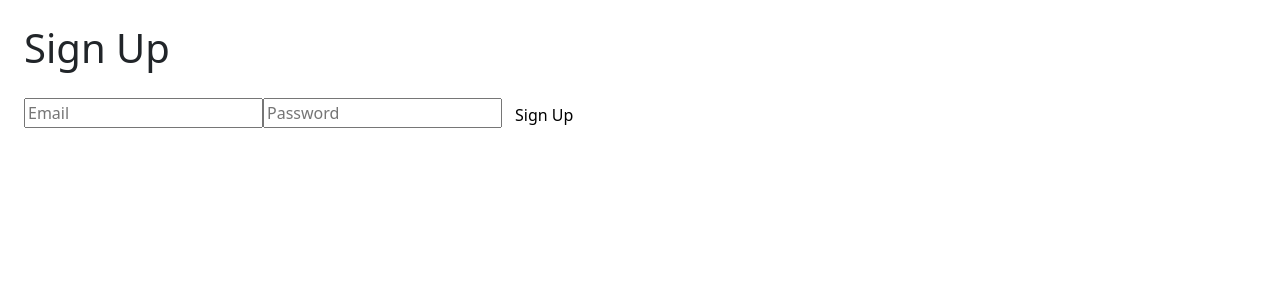
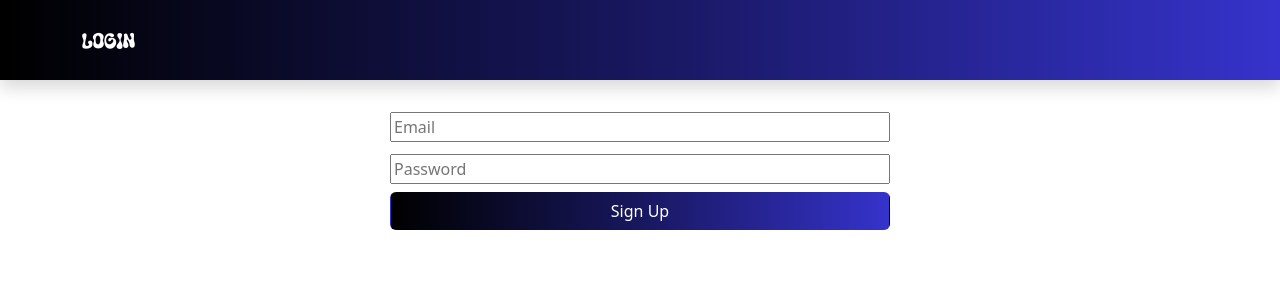
Before and after one commit to MasEBTa/sekolah-bebas, a Vue app: page /signup in a window 1280 px wide. Shown: the top 300 px of the page. Built offline with nearby package versions, Linux system fonts and the light colour scheme; no server answers.

Commit message:
memperbaiki autorisasi. user bisa login logout dan memerlukan verifikasi email

```diff
--- a/src/App.vue
+++ b/src/App.vue
@@ -1,5 +1,13 @@
 <script setup>
-import { RouterLink, RouterView } from "vue-router";
+import { onMounted } from "vue";
+import { useAuthStore } from "@/stores/auth";
+
+const auth = useAuthStore();
+
+onMounted(() => {
+  auth.fetchUserAndProfile();
+});
+// console.log("Token:", await supabase.auth.getSession());
 </script>
 
 <template>
--- /dev/null
+++ b/src/components/auth/Header.vue
@@ -0,0 +1,50 @@
+<script setup>
+const props = defineProps({
+  title: {
+    type: String,
+    required: true,
+  },
+});
+</script>
+
+<template>
+  <header
+    class="navbar main-bg-col px-0 py-3 d-flex justify-content-between align-items-center sticky-header shadow"
+  >
+    <div class="container">
+      <div class="nav justify-content-center text-white logofont">
+        {{ title }}
+      </div>
+      <div class="menu"></div>
+    </div>
+  </header>
+</template>
+
+<style scoped>
+.logofont {
+  font-family: "woblofont", sans-serif;
+  font-size: 1rem;
+}
+@font-face {
+  font-family: "woblofont";
+  src: url("../../assets/fonts/logo-font/super-woobly-font/SuperWoobly-8MJlz.ttf")
+    format("truetype");
+  font-weight: normal;
+  font-style: normal;
+}
+
+.menu {
+  color: aliceblue;
+}
+/* Saat di-hover */
+.menu:hover {
+  color: #b56e3f;
+}
+
+/* Sticky Header */
+.sticky-header {
+  position: sticky;
+  top: 0;
+  z-index: 100;
+}
+</style>
--- a/src/components/materiComponents/Header.vue
+++ b/src/components/materiComponents/Header.vue
@@ -48,7 +48,7 @@ const scrollToTop = () => {
 <template>
   <header
     :class="[
-      'navbar custom-gradient main-bg-col shadow',
+      'navbar main-bg-col main-bg-col shadow',
       { scrolled: isScrolled, normal: !isScrolled },
       { stickyHeader: isScrolled, blockedHeader: !isScrolled },
     ]"
--- a/src/lib/supabase.js
+++ b/src/lib/supabase.js
@@ -3,5 +3,12 @@ import { createClient } from "@supabase/supabase-js";
 
 const supabaseUrl = import.meta.env.VITE_SUPABASE_URL;
 const supabaseKey = import.meta.env.VITE_SUPABASE_KEY;
+const auth = {
+  auth: {
+    persistSession: true, // memastikan token tersimpan
+    autoRefreshToken: true,
+    detectSessionInUrl: true,
+  },
+};
 
-export const supabase = createClient(supabaseUrl, supabaseKey);
+export const supabase = createClient(supabaseUrl, supabaseKey, auth);
--- a/src/router/index.js
+++ b/src/router/index.js
@@ -10,11 +10,13 @@ const routes = [
   {
     path: "/",
     redirect: "/math", // default ke Bmatematika
+    meta: { requiresAuth: true },
   },
   {
     path: "/:mapel", // path dinamis seperti /barab, /baing, dll
     name: "materi",
     component: Materi,
+    meta: { requiresAuth: true },
   },
   {
     path: "/:mapel/detail/:slugmateri/:id",
@@ -41,7 +43,11 @@ const routes = [
     path: "/signup",
     component: () => import("@/views/auth/SignupPage.vue"),
   },
-  // { path: '/', component: () => import('@/views/HomePage.vue'), meta: { requiresAuth: true } },
+  {
+    path: "/email-verification",
+    name: "emailVerification",
+    component: () => import("@/views/auth/VerificationSent.vue"),
+  },
 ];
 
 const router = createRouter({
@@ -52,6 +58,7 @@ const router = createRouter({
 
 router.beforeEach(async (to, from, next) => {
   const auth = useAuthStore();
+  console.log("Current user:", auth.user);
   if (!auth.user) await auth.fetchUserAndProfile();
 
   if (to.meta.requiresAuth && !auth.user) {
--- a/src/stores/auth.js
+++ b/src/stores/auth.js
@@ -9,19 +9,42 @@ export const useAuthStore = defineStore("auth", {
 
   actions: {
     async fetchUserAndProfile() {
+      const { data: sessionData, error: sessionError } =
+        await supabase.auth.getSession();
+      console.log("📦 Session:", sessionData);
+
+      if (!sessionData.session) {
+        console.warn("⚠️ No session found, user not logged in.");
+        this.user = null;
+        this.profile = null;
+        return;
+      }
+
       const {
-        data: { session },
-      } = await supabase.auth.getSession();
-      this.user = session?.user;
+        data: { user },
+        error,
+      } = await supabase.auth.getUser();
 
-      if (this.user) {
-        const { data, error } = await supabase
+      if (error) {
+        console.error("❌ Error fetching user:", error);
+        return;
+      }
+
+      this.user = user;
+      console.log("✅ Current user:", user);
+
+      if (user) {
+        const { data: profile, error: profileError } = await supabase
           .from("profiles")
           .select("*")
-          .eq("id", this.user.id)
+          .eq("id", user.id)
           .single();
 
-        if (!error) this.profile = data;
+        if (profileError) {
+          console.error("❌ Error fetching profile:", profileError);
+        } else {
+          this.profile = profile;
+        }
       }
     },
 
@@ -48,23 +71,30 @@ export const useAuthStore = defineStore("auth", {
 
       if (error) throw error;
 
-      // Setelah user dibuat, insert data profil
       const user = data.user;
+
+      if (user && !data.session) {
+        return data; // Email perlu dikonfirmasi, stop di sini
+      }
 
       if (user) {
         const { error: insertError } = await supabase.from("profiles").insert([
           {
-            id: user.id, // id Supabase auth
+            id: user.id,
             email: user.email,
-            role: role,
+            role,
             created_at: new Date(),
           },
         ]);
 
+        cpp;
+        Copy;
+        Edit;
         if (insertError) throw insertError;
       }
 
       await this.fetchUserAndProfile();
+      return data;
     },
   },
 });
--- a/src/views/auth/LoginPage.vue
+++ b/src/views/auth/LoginPage.vue
@@ -1,29 +1,52 @@
 <template>
-  <div class="p-4 max-w-md mx-auto">
-    <h1 class="text-2xl font-bold mb-4">Login</h1>
+  <Header title="Login" />
+  <div class="p-4 w-100 mx-auto ji-c">
     <form @submit.prevent="onLogin">
+      <div class="mt-2 w-100">
         <input
           v-model="email"
           type="email"
           placeholder="Email"
-        class="input mb-2 w-full"
+          class="input mb-2 w-100"
         />
+      </div>
+      <div class="mt-1 w-100">
         <input
           v-model="password"
           type="password"
           placeholder="Password"
-        class="input mb-2 w-full"
+          class="input mb-2 w-100"
         />
-      <button class="btn w-full bg-blue-600 text-white">Login</button>
+      </div>
+
+      <button class="btn w-full main-bg-col text-white">Login</button>
     </form>
     <p v-if="error" class="text-red-500 mt-2">{{ error }}</p>
   </div>
 </template>
 
+<style scoped>
+header {
+  height: 10%;
+  max-height: 5rem;
+  min-height: 2rem;
+}
+.ji-c {
+  justify-items: center;
+  height: 90%;
+}
+form {
+  width: 80%;
+  max-width: 500px;
+  min-width: 200px;
+}
+</style>
+
 <script setup>
 import { ref } from "vue";
 import { useRouter } from "vue-router";
 import { useAuthStore } from "@/stores/auth";
+import Header from "@/components/auth/Header.vue";
 
 const email = ref("");
 const password = ref("");
@@ -33,11 +56,21 @@ const auth = useAuthStore();
 
 const onLogin = async () => {
   error.value = "";
+
   try {
     await auth.login(email.value, password.value);
     router.push("/");
   } catch (err) {
+    if (
+      err.message.includes("Email not confirmed") ||
+      err.message.includes("email not confirmed")
+    ) {
+      router.push(
+        `/email-verification?email=${encodeURIComponent(email.value)}`
+      );
+    } else {
       error.value = err.message;
+    }
   }
 };
 </script>
--- a/src/views/auth/SignupPage.vue
+++ b/src/views/auth/SignupPage.vue
@@ -1,41 +1,63 @@
 <template>
-  <div class="p-4 max-w-md mx-auto">
-    <h1 class="text-2xl font-bold mb-4">Sign Up</h1>
+  <Header title="Login" />
+
+  <div class="p-4 w-100 mx-auto ji-c">
     <form @submit.prevent="onSignup">
+      <div class="mt-2 w-100">
         <input
           v-model="email"
           type="email"
           placeholder="Email"
-        class="input mb-2 w-full"
+          class="input mb-2 w-100"
         />
+      </div>
+      <div class="mt-1 w-100">
         <input
           v-model="password"
           type="password"
           placeholder="Password"
-        class="input mb-2 w-full"
+          class="input mb-2 w-100"
         />
-      <button class="btn w-full bg-green-600 text-black">Sign Up</button>
+      </div>
+      <button class="btn w-100 main-bg-col text-white">Sign Up</button>
     </form>
-    <p v-if="error" class="text-red-500 mt-2">{{ error }}</p>
+    <p v-if="error" class="text-danger mt-2">{{ error }}</p>
   </div>
 </template>
+
+<style scoped>
+header {
+  height: 10%;
+  max-height: 5rem;
+  min-height: 2rem;
+}
+.ji-c {
+  justify-items: center;
+  height: 90%;
+}
+form {
+  width: 80%;
+  max-width: 500px;
+  min-width: 200px;
+}
+</style>
 
 <script setup>
 import { ref } from "vue";
 import { useRouter } from "vue-router";
 import { useAuthStore } from "@/stores/auth";
+import Header from "@/components/auth/Header.vue";
 
 const email = ref("");
 const password = ref("");
 const error = ref("");
+const auth = useAuthStore();
 const router = useRouter();
-const auth = useAuthStore();
-
 const onSignup = async () => {
   error.value = "";
   try {
     await auth.signup(email.value, password.value);
-    router.push("/");
+    router.push(`/email-verification?email=${encodeURIComponent(email.value)}`);
   } catch (err) {
     error.value = err.message;
   }
--- /dev/null
+++ b/src/views/auth/VerificationSent.vue
@@ -0,0 +1,63 @@
+<template>
+  <Header title="Verifikasi Email" />
+  <div class="p-4 max-w-md mx-auto">
+    <p class="mb-2">
+      Kami telah mengirimkan email verifikasi ke <strong>{{ email }}</strong
+      >. Silakan periksa inbox atau folder spam Anda.
+    </p>
+    <p>php-template Copy Edit</p>
+    <p v-if="success" class="text-success mb-2">
+      Email verifikasi berhasil dikirim ulang.
+    </p>
+    <p v-if="error" class="text-text-danger mb-2">{{ error }}</p>
+    <div>
+      <button
+        @click="resendVerification"
+        class="btn main-bg-col text-white w-full"
+      >
+        Kirim Ulang Email Verifikasi
+      </button>
+    </div>
+
+    <div class="mt-2">
+      <router-link
+        to="/login"
+        class="block mt-4 text-sm text-primary text-center"
+      >
+        Sudah verifikasi? Login di sini
+      </router-link>
+    </div>
+  </div>
+</template>
+<script setup>
+import { ref, onMounted } from "vue";
+import { useRoute } from "vue-router";
+import { supabase } from "@/lib/supabase";
+import Header from "@/components/auth/Header.vue";
+const route = useRoute();
+const email = ref("");
+const success = ref(false);
+const error = ref("");
+onMounted(() => {
+  const emailParam = route.query.email;
+  if (emailParam) {
+    email.value = decodeURIComponent(emailParam);
+  }
+});
+const resendVerification = async () => {
+  success.value = false;
+  error.value = "";
+  try {
+    const { error: resendError } = await supabase.auth.resend({
+      type: "signup",
+      email: email.value,
+    });
+    if (resendError) {
+      throw resendError;
+    }
+    success.value = true;
+  } catch (err) {
+    error.value = err.message || "Gagal mengirim ulang email.";
+  }
+};
+</script>
```
Also changed, not shown: src/components/materiComponents/HeaderScroll.vue (+1 -9 lines). Lines whose indentation alone changed are shown as unchanged.
